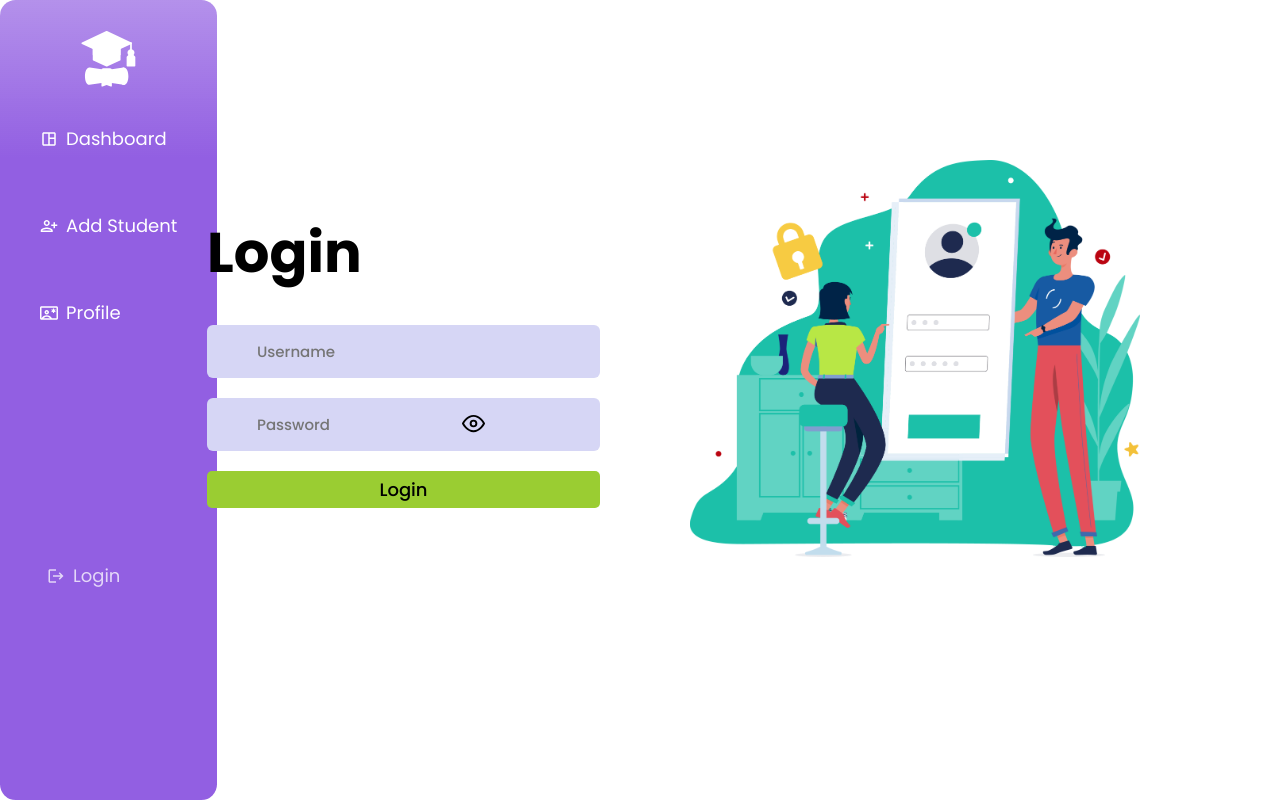
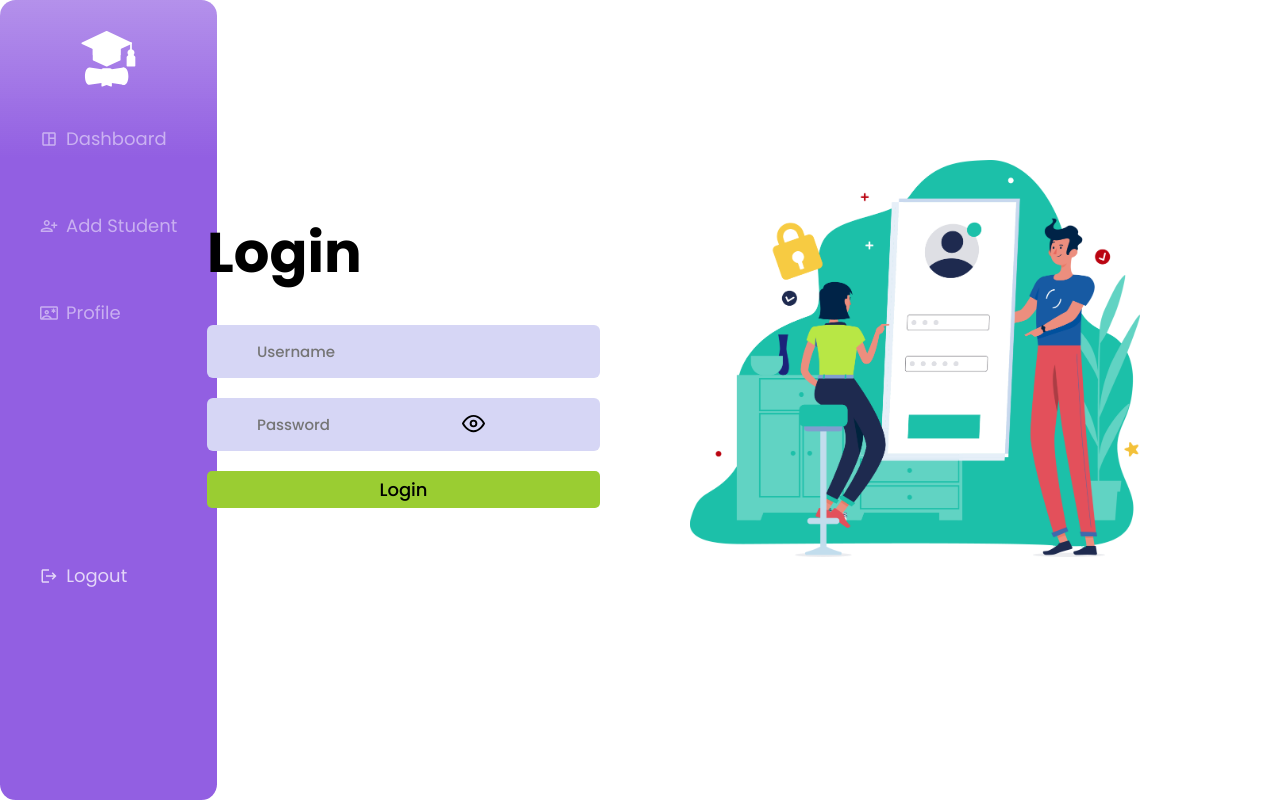
Before and after one commit to REACT-DEVELOPER-ELBEK/teachers-panel, a React (Vite) app: page /login in a window 1280 px wide. Built offline with nearby package versions, Linux system fonts and the light colour scheme.

Commit message:
bug fixed

```diff
--- a/src/routes/dashboard/Dashboard.jsx
+++ b/src/routes/dashboard/Dashboard.jsx
@@ -9,8 +9,8 @@ import {
 } from "react-icons/md";
 
 const Dashboard = () => {
-  function LogOut() {
-    localStorage.clear();
+  function LogOut(){
+    localStorage.clear()
   }
   return (
     <nav>
@@ -20,40 +20,20 @@ const Dashboard = () => {
             <img src={dashLogo} alt="" />
           </div>
           <div className="dash__links">
-            <NavLink
-              to={JSON.parse(localStorage.getItem("userName")) ? "/" : "/login"}
-              className={({ isActive }) => (isActive ? "active" : "incative")}
-            >
+            <NavLink to='/' className={({isActive})=>(isActive?"active":"incative")}>
               <MdOutlineSpaceDashboard />
               Dashboard
             </NavLink>
-            <NavLink
-              to={
-                JSON.parse(localStorage.getItem("userName"))
-                  ? "/add-student"
-                  : "/login"
-              }
-              className={({ isActive }) => (isActive ? "active" : "incative")}
-            >
+            <NavLink to='/add-student' className={({isActive})=>(isActive?"active":"incative")}>
               <MdOutlinePersonAddAlt1 />
               Add Student
             </NavLink>
-            <NavLink
-              to={
-                JSON.parse(localStorage.getItem("userName"))
-                  ? "/profile"
-                  : "/login"
-              }
-              className={({ isActive }) => (isActive ? "active" : "incative")}
-            >
+            <NavLink to='/profile' className={({isActive})=>(isActive?"active":"incative")}>
               <MdOutlineContactEmergency />
               Profile
             </NavLink>
           </div>
-          <button onClick={() => LogOut()}>
-            <MdLogout />
-            {JSON.parse(localStorage.getItem("userName")) ? "Logout" : "Login"}
-          </button>
+          <button onClick={()=>LogOut()}><MdLogout/> Logout</button>
         </div>
       </div>
     </nav>
```
